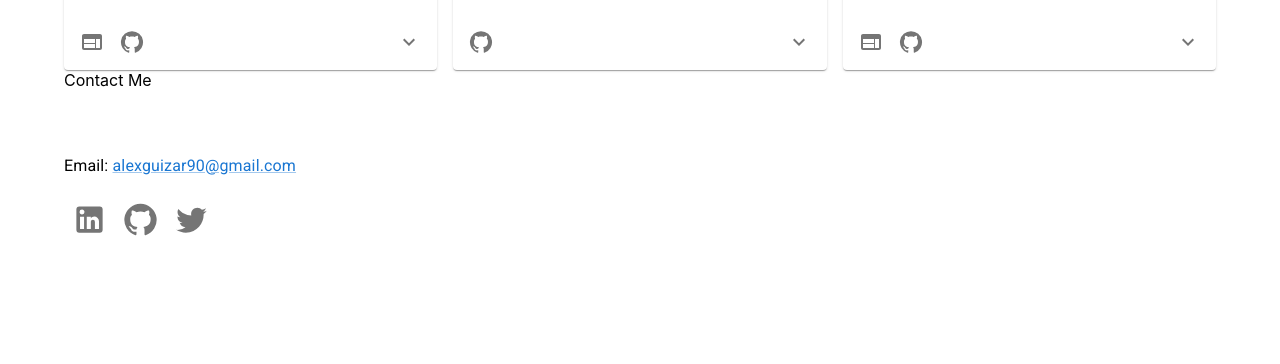
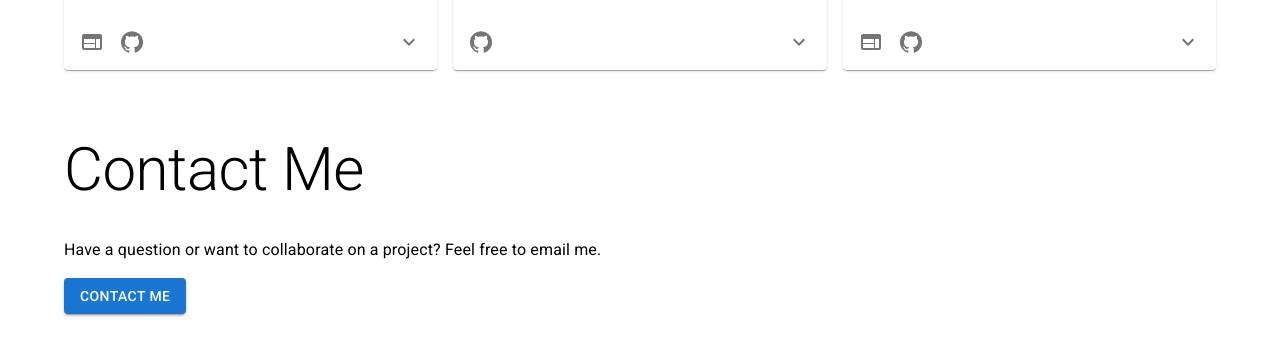
Before and after one commit to Alex-Guizar/my-portfolio, a React (Create React App) app: page / in a window 1280 px wide. Shown: the part 1521-1885 px from the top of the page. Before the commit the page ends 1766 px from the top, so only its background shows below. Built offline with nearby package versions, Linux system fonts and the light colour scheme.

Commit message:
Added content to contact me component

```diff
--- a/src/components/ContactMe.js
+++ b/src/components/ContactMe.js
@@ -3,10 +3,21 @@ import React from 'react';
 
 // Material Components
 import Box from '@mui/material/Box';
+import Typography from '@mui/material/Typography';
+import Button from '@mui/material/Button';
 
 const ContactMe = () => {
   return (
-    <Box>Contact Me</Box>
+    <Box marginTop={8}>
+      <Typography
+        variant="h2"
+        container="h2"
+      >Contact Me</Typography>
+
+      <Typography marginTop={4} paragraph>Have a question or want to collaborate on a project? Feel free to email me.</Typography>
+
+      <Button variant="contained" href="mailto:alexguizar90@gmail.com">Contact Me</Button>
+    </Box>
   );
 }
 
```
